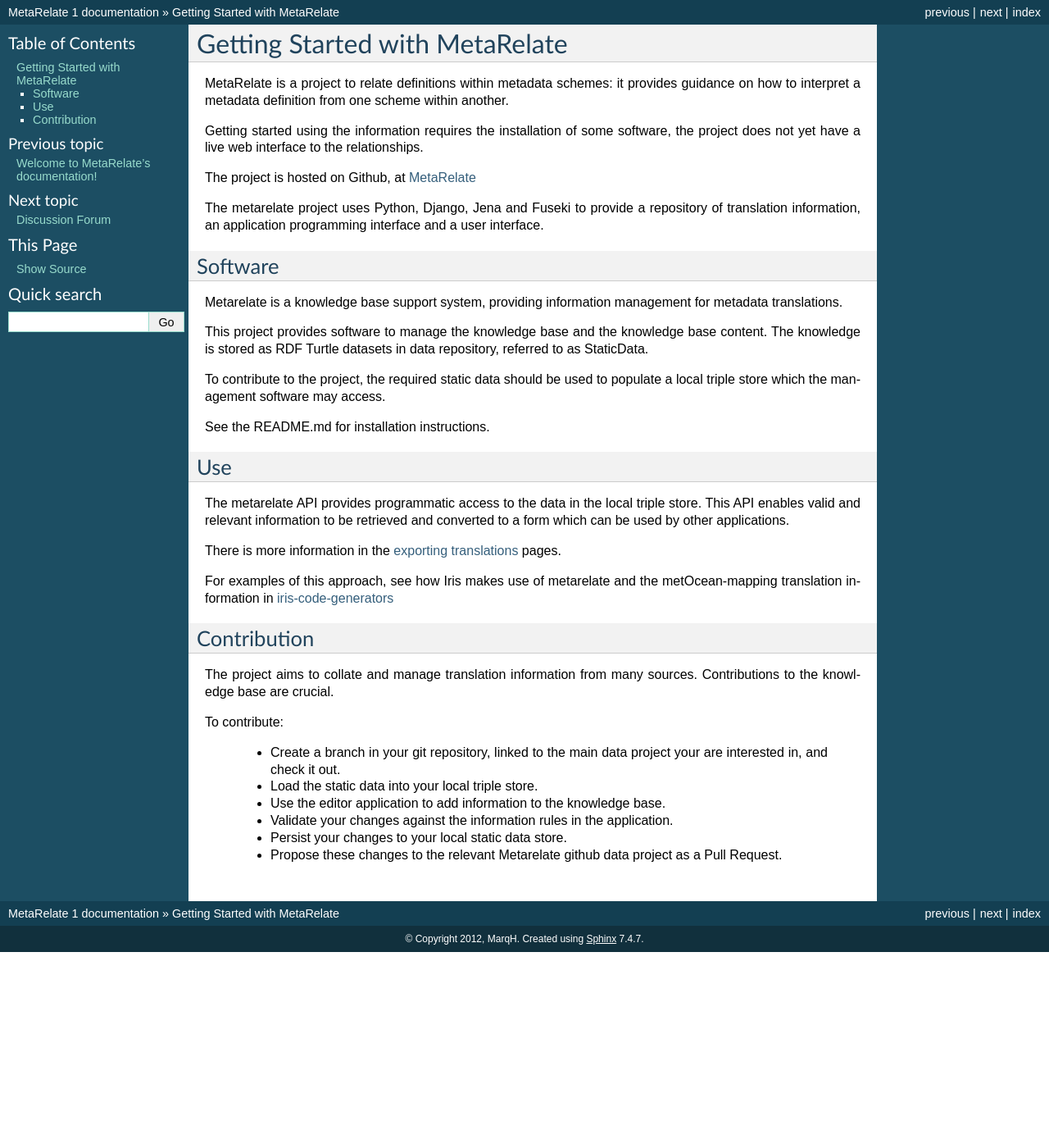
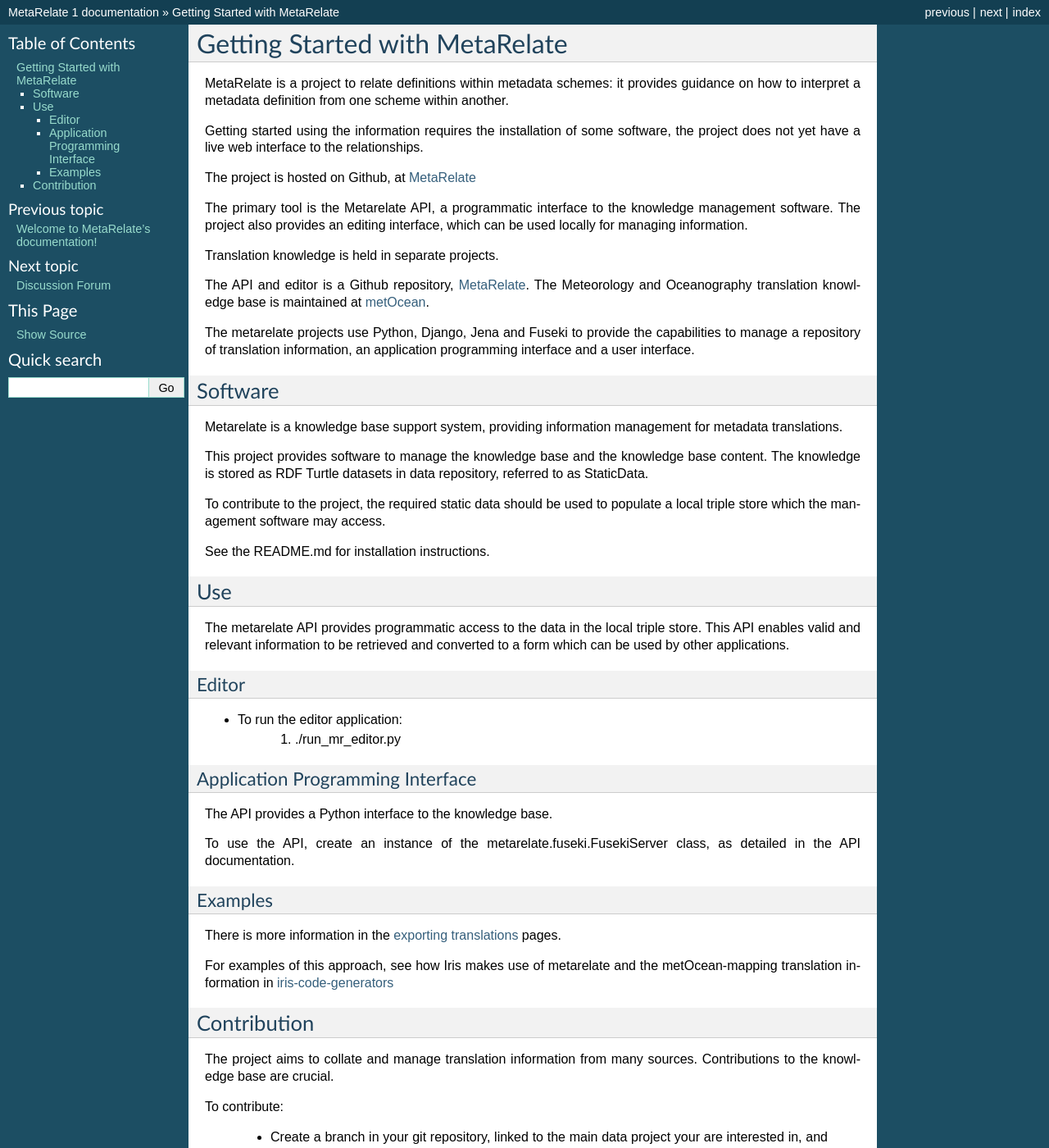
Before and after one commit to metarelate/metarelate, a Sphinx documentation site: the page built from docs/source/gettingStarted/index.rst, in a window 1280 px wide and 1400 px high. Shown: the whole window at 82% size. Built offline with Sphinx 7.4.7, drawn with Linux system fonts in a browser that asks for light colours.

```diff
--- a/docs/source/gettingStarted/index.rst
+++ b/docs/source/gettingStarted/index.rst
@@ -7,7 +7,13 @@ Getting started using the information requires the installation of some software
 
 The project is hosted on Github, at `MetaRelate <https://github.com/metarelate>`_
 
-The metarelate project uses Python, Django, Jena and Fuseki to provide a repository of translation information, an application programming interface and a user interface.
+The primary tool is the Metarelate API, a programmatic interface to the knowledge management software.  The project also provides an editing interface, which can be used locally for managing information.
+
+Translation knowledge is held in separate projects.
+
+The API and editor is a Github repository, `MetaRelate <https://github.com/metarelate/metarelate>`_. The Meteorology and Oceanography translation knowledge base is maintained at `metOcean <https://github.com/metarelate/metocean>`_.
+
+The metarelate projects use Python, Django, Jena and Fuseki to provide the capabilities to manage a repository of translation information, an application programming interface and a user interface.
 
 Software
 =========
@@ -25,9 +31,27 @@ Use
 
 The metarelate API provides programmatic access to the data in the local triple store.  This API enables valid and relevant information to be retrieved and converted to a form which can be used by other applications.
 
+Editor
+------
+
+* To run the editor application:
+    1. ./run_mr_editor.py
+
+
+Application Programming Interface
+----------------------------------
+
+The API provides a Python interface to the knowledge base.
+
+To use the API, create an instance of the metarelate.fuseki.FusekiServer class, as detailed in the API documentation.
+
+Examples
+--------
+
 There is more information in the `exporting translations <../exporting/index.html>`_ pages.
 
 For examples of this approach, see how Iris makes use of metarelate and the metOcean-mapping translation information in `iris-code-generators <https://github.com/SciTools/iris-code-generators>`_
+
 
 
 
```
Also changed, not shown: README.md (+16 -4 lines), 2 other files.
